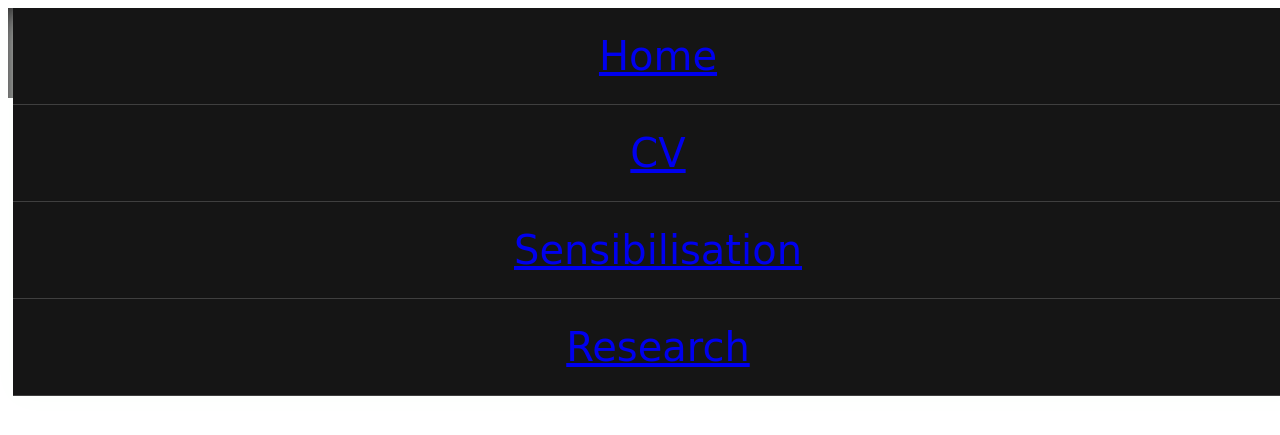
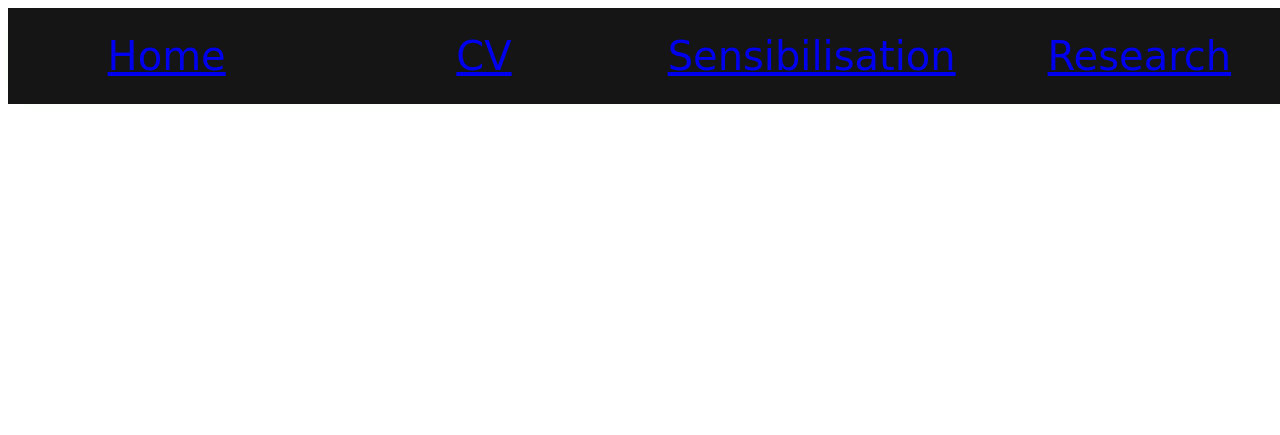
Before and after one commit to norival/website_puverel, a Symfony app: template templates/page.html.twig in a window 1280 px wide. Shown: the top 435 px of the page. Run offline with Twig, Linux system fonts and the light colour scheme; the template is opened without the code that fills it, so the values that code supplies are empty; style sheets or scripts are compiled from the project's sources; some libraries are stand-ins or nearby versions.

Commit message:
responsive menu for desktop

```diff
--- a/assets/styles/page.scss
+++ b/assets/styles/page.scss
@@ -229,6 +229,7 @@
     position: absolute;
     background-color: $bgColor;
     top: 0;
+    left: 0;
     box-shadow: 0 2px 30px $fgColor;
     width: 100%;
 
@@ -269,6 +270,26 @@
     body {
         text-align: justify;
     }
+
+    /*************************************************************************
+     * Responsive menu
+     */
+
+    .responsiveMenu {
+        ul {
+            display: flex;
+            justify-content: space-between;
+
+            li {
+                flex: 1 0;
+            }
+
+            .navLink {
+                border: 0;
+            }
+        }
+    }
+
 }
 
 // .section {
```
